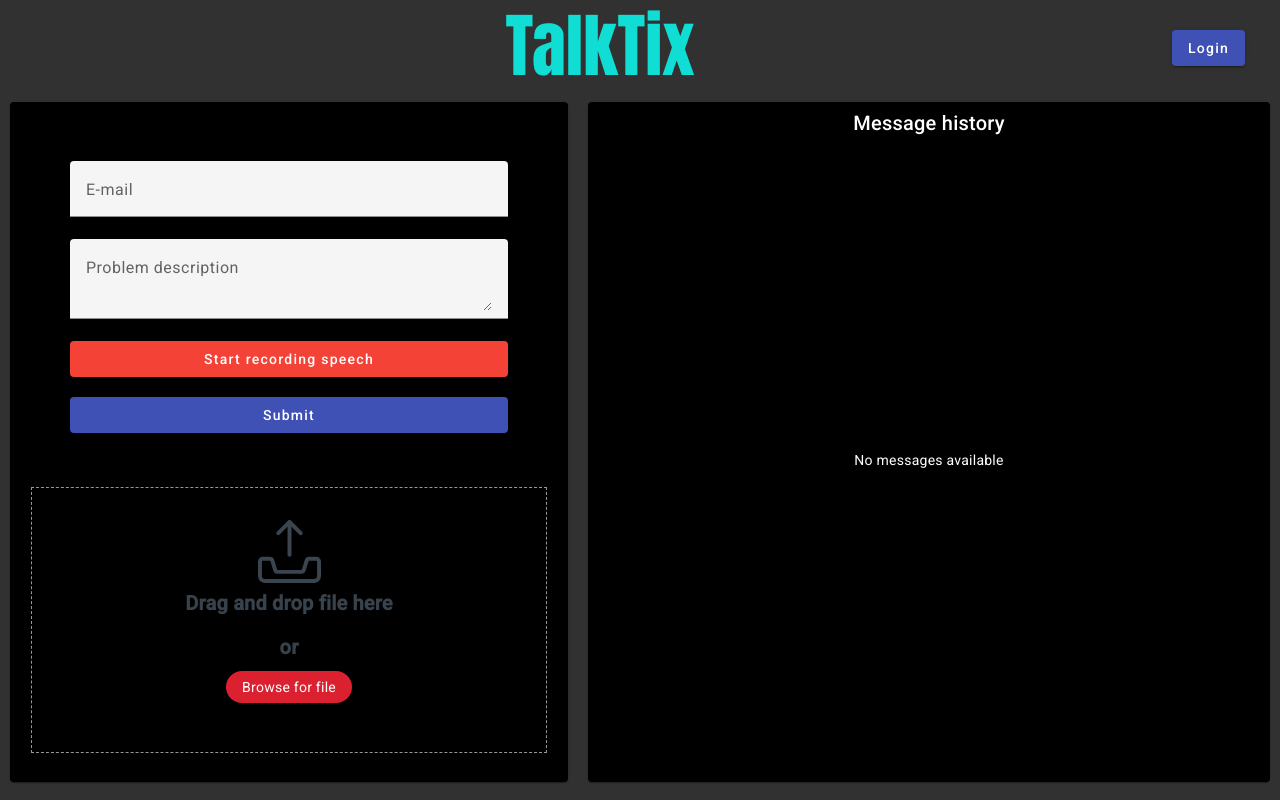
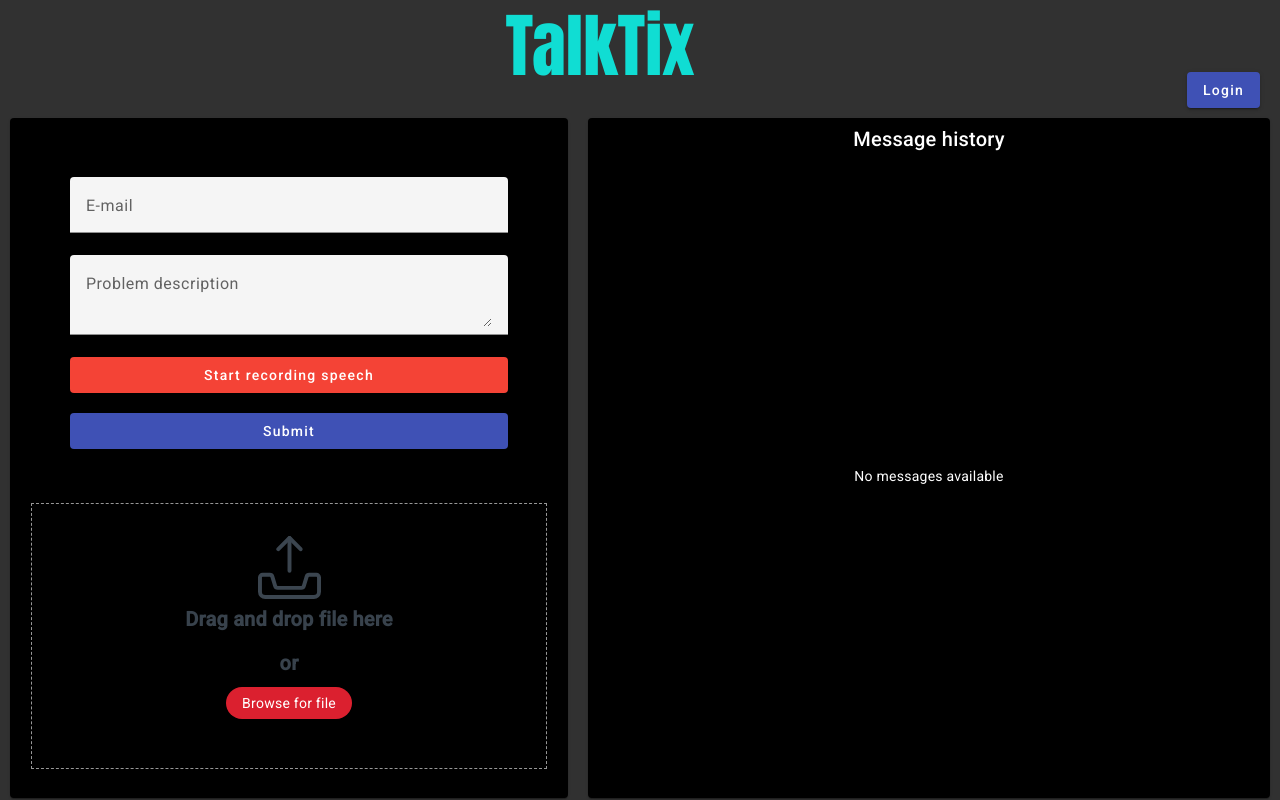
Before and after one commit to amosproj/amos2023ws01-ticket-chat-ai, an Angular app in the folder Frontend/: page / in a window 1280 px wide. Built offline with nearby package versions, Linux system fonts and the light colour scheme.

Commit message:
fixed login button position
Signed-off-by: garvinkon <konopkagarvin@gmail.com>

```diff
--- a/Frontend/src/app/app.component.css
+++ b/Frontend/src/app/app.component.css
@@ -1,7 +1,11 @@
+body{
+  display: flex;
+  flex-direction: column;
+}
+
 .login-container {
-  position: absolute;
-  top: 30px; /* Passen Sie diesen Wert an, um den gewünschten Abstand zu erreichen */
-  right: 35px;
+  align-self: flex-end;
+  margin-right: 20px;
 }
 
 .cards-container {
--- a/Frontend/src/app/app.component.html
+++ b/Frontend/src/app/app.component.html
@@ -7,13 +7,14 @@
       text-align: center;
       font-size: 5em;
       margin-top: 30px;
-      margin-bottom: 30px;
+      margin-bottom: 10px;
       margin-right: 80px;
       size: 45px;
     "
   >
     {{ title }}
   </h1>
+
   <div class="login-container" *ngIf="!isLoggedIn">
     <button
     mat-raised-button color="primary" (click)="openLoginDialog()">Login</button>
@@ -22,6 +23,7 @@
     <button
     mat-raised-button color="primary" (click)="logout()">Logout</button>
   </div>
+
   <div class="cards-container">
     <mat-card class="history-div">
       <div *ngIf="errorMessage" class="error-message">
```
